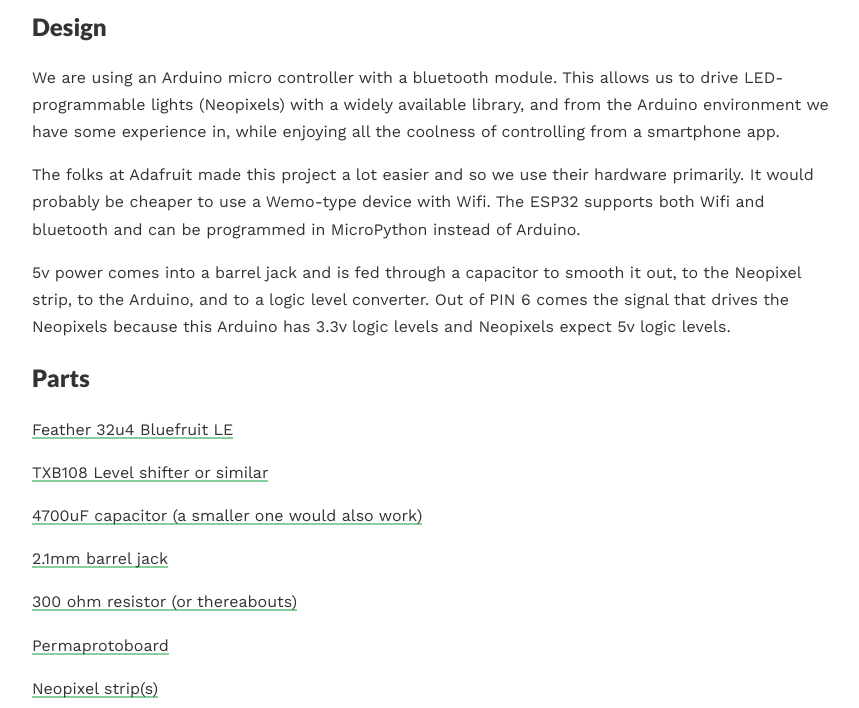
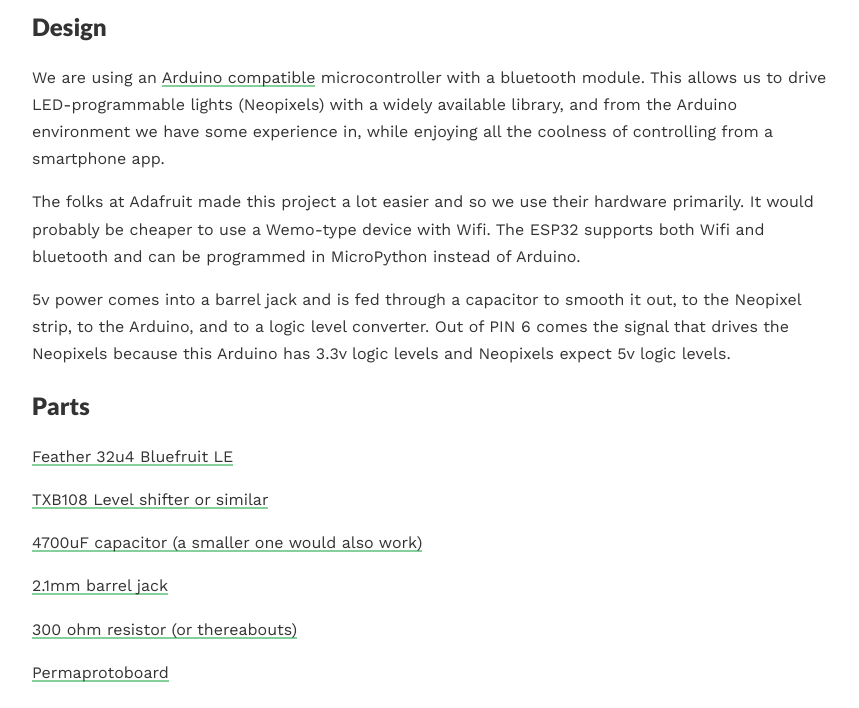
Before and after one commit to samaparicio/samaparicio.github.io, a Jekyll site: the page built from _posts/2017-12-09-bluetooth-neopixels.md, in a window 1280 px wide and 900 px high, scrolled down 485 px, cut to the strip 192-900 px from the top of the window. Shown: the whole strip, without its empty margins (208-1067 px from the left). Built offline with Jekyll 4.4.1, drawn with Linux system fonts in a browser that asks for light colours; our own code applies the rules of GitHub Pages for plain Markdown files; comment, search, counter and statistics services are not loaded; some of the changed text lies outside the part shown.

```diff
--- a/_posts/2017-12-09-bluetooth-neopixels.md
+++ b/_posts/2017-12-09-bluetooth-neopixels.md
@@ -16,10 +16,7 @@ mood.
 
 
 
-We are using an Arduino micro controller with a bluetooth module. This allows
-us to drive LED-programmable lights (Neopixels) with a widely available
-library, and from the Arduino environment we have some experience in, while
-enjoying all the coolness of controlling from a smartphone app.
+We are using an [Arduino compatible](https://www.arduino.cc/) microcontroller with a bluetooth module. This allows us to drive LED-programmable lights (Neopixels) with a widely available library, and from the Arduino environment we have some experience in, while enjoying all the coolness of controlling from a smartphone app.
 
 
 
```
Also changed, not shown: other parts of _posts/2017-12-09-bluetooth-neopixels.md (+7 -1 lines).
